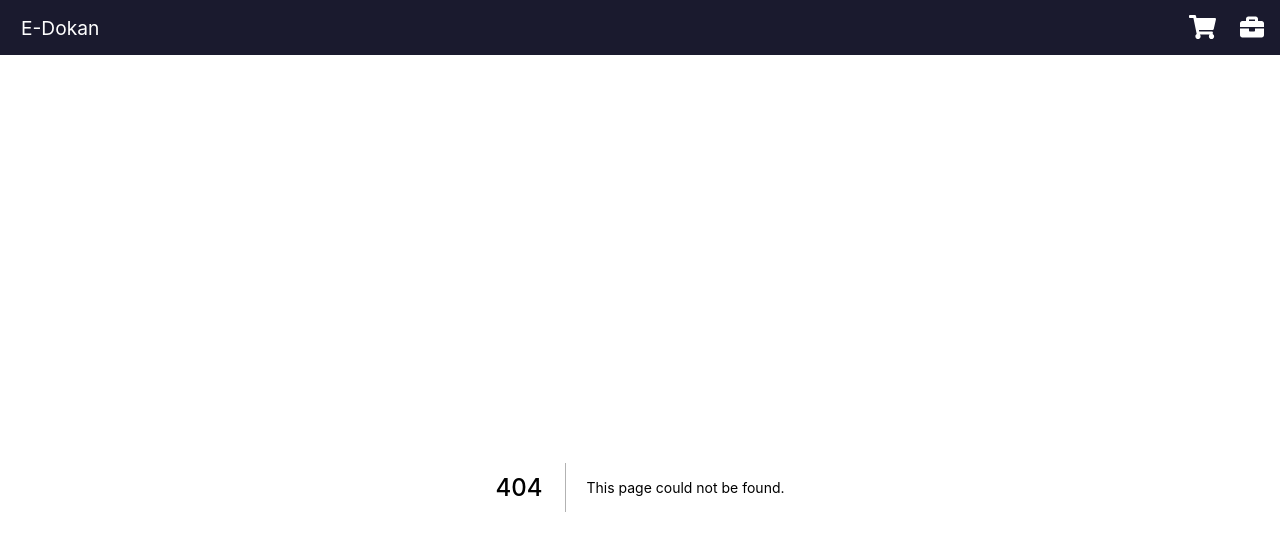
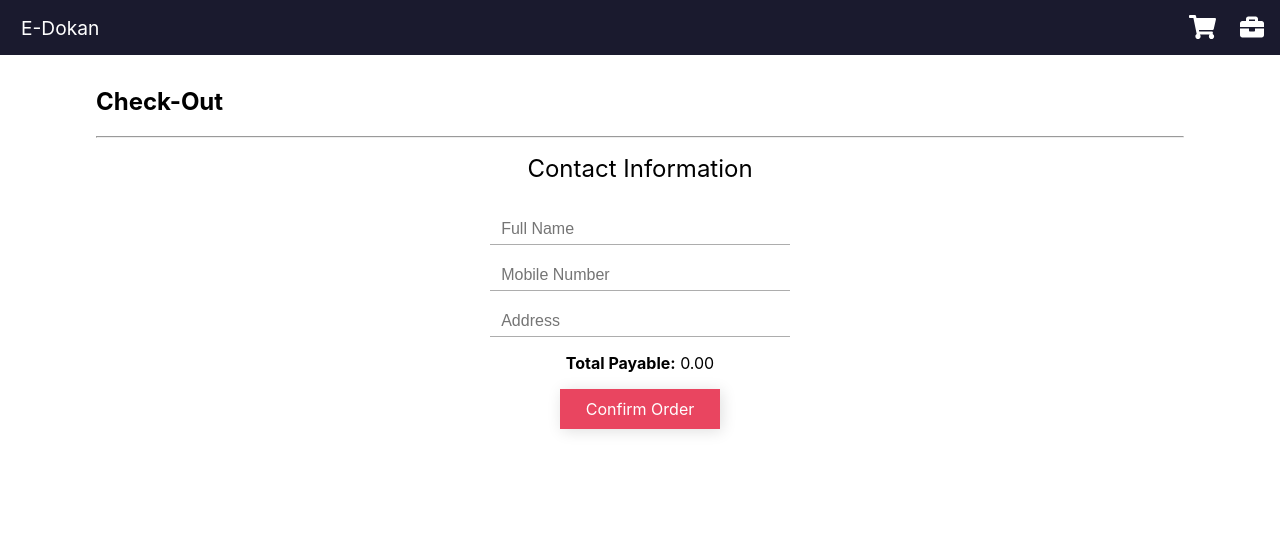
Before and after one commit to as-shahriar/react-next, a Next.js app in the folder ecommerce/: page /checkout in a window 1280 px wide. Before the commit this address had no page. Shown: the top 534 px of the page. Built offline with nearby package versions, Linux system fonts and the light colour scheme.

Commit message:
added confirm order page

```diff
--- a/ecommerce/Components/Cart.jsx
+++ b/ecommerce/Components/Cart.jsx
@@ -1,6 +1,6 @@
 import CartItem from './CartItem'
 import {useCart} from '../Providers/cartProvider'
-
+import Link from 'next/link'
 
 const Cart = () => {
     const {cart} = useCart()
@@ -25,7 +25,7 @@ const Cart = () => {
                 (cart.length)?
                 <div className="right">
                     <span><strong>Total:</strong> {total.toFixed(2)} </span>
-                    <div className="button">Check Out</div>
+                    <Link href='/checkout'><div className="button">Check Out</div></Link>
                 </div> : <p align="center">Your Cart is Empty</p>
             }
 
--- /dev/null
+++ b/ecommerce/Components/Checkout.jsx
@@ -0,0 +1,110 @@
+import {useCart} from '../Providers/cartProvider'
+import {useState,useEffect} from 'react'
+
+const Checkout = () => {
+    const {cart} = useCart()
+    const [form,setForm] = useState({
+        name:null,
+        mobile:null,
+        address:null
+    })
+
+    let total = 0
+    cart.forEach(e=>{
+        total += e.price*e.cart_qty
+    })
+
+    function nameChange(e){
+        setForm({
+            name:e.target.value.trim(),
+            mobile:form.mobile,
+            address:form.address
+        })
+    }
+    function mobileChange(e){
+        setForm({
+            name:form.name,
+            mobile:e.target.value.trim(),
+            address:form.address
+        })
+    }
+    function addressChange(e){
+        setForm({
+            name:form.name,
+            mobile:form.mobile,
+            address:e.target.value.trim()
+        })
+    }
+
+    function onSubmit(){
+        if(!form.name){
+            alert("Name is required")
+            return;
+        }
+
+        if(!form.mobile || !/^01[0-9]{9}$/.test(form.mobile)){
+            alert("Mobile number is required")
+            return;
+        }
+        if(!form.address){
+            alert("Address is required")
+            return;
+        }
+        fetch('http://localhost:3000/api/order',{
+            method: 'POST',
+            body: JSON.stringify({
+                 user: form,
+                 orders: cart
+            })
+        });
+    }
+
+    return (
+        <>
+            <h2>Check-Out</h2>
+            <hr/>
+            <p align="center" style={{fontSize:'1.5rem',margin:'1rem'}}>Contact Information</p>
+            <div className="form-group">
+                <input type="text" placeholder="Full Name" onChange={nameChange}/>
+                <input type="text" placeholder="Mobile Number" onChange={mobileChange}/>
+                <input type="text" placeholder="Address" onChange={addressChange}/>
+                <span style={{marginTop: '1rem'}}><strong>Total Payable:</strong> {total.toFixed(2)}</span>
+                <div className="button" onClick={onSubmit}>Confirm Order</div>
+            </div>
+
+
+
+            <style jsx>
+                {
+                    `
+                        .form-group{
+                            display: flex;
+                            flex-direction: column;
+                            align-items: center;
+                        }
+
+                        input[type="text"]{
+                            width: 300px;
+                            height: 30px;
+                            margin-top: 1rem;
+                            font-size: 1rem;
+                            padding: 0.7rem;
+                            border: none;
+                            border-bottom: 1.5px solid #00000052;
+                            outline: 0;
+                        }
+                        input[type="text"]:focus{
+                            border-bottom: 2px solid #e94560;
+                        }
+                        .error{
+                            border-bottom: 2px solid red!important;
+                        }
+                    `
+                }
+            </style>
+        </>
+    );
+};
+
+
+export default Checkout;
--- /dev/null
+++ b/ecommerce/Data/orders.json
@@ -0,0 +1 @@
+[{"user":{"name":"a","mobile":"01719563829","address":"a"},"orders":[{"id":1,"name":"Product 1","details":"Lorem ipsum dolor, sit amet consectetur adipisicing elit. Libero, excepturi cumque accusantium necessitatibus natus aperiam dicta, quia eaque, accusamus rerum quas autem voluptas ratione molestias eum facilis repellendus id consequatur!","image":"https://m.media-amazon.com/images/I/81hggFz2DvL._AC_UL480_QL65_.jpg","quantity":20,"price":599.99,"cart_qty":2}],"orderID":1,"totalPrice":1199.98}]
--- /dev/null
+++ b/ecommerce/pages/api/order.js
@@ -0,0 +1,23 @@
+var fs = require('fs');
+
+export default (req, res) => {
+    if (req.method === 'POST') {
+        fs.readFile("Data/orders.json",'utf8',(err,data)=>{
+            let savedData = JSON.parse(data)
+            let newData = JSON.parse(req.body)
+            newData.orderID = savedData.length+1
+            let totalPrice = 0
+            newData.orders.forEach(e=>{
+                totalPrice += e.price*e.cart_qty
+            })
+            newData.totalPrice = totalPrice
+            fs.writeFile("Data/orders.json",JSON.stringify([...savedData,newData]),(err)=>console.log(err))
+        })
+        res.status(201).json({})
+    }
+    else{
+        fs.readFile("Data/orders.json",'utf8',(err,data)=>{
+            res.status(200).json(JSON.parse(data))
+        })
+    }
+}
--- /dev/null
+++ b/ecommerce/pages/checkout/index.js
@@ -0,0 +1,7 @@
+import Checkout from '../../Components/Checkout'
+const index = () => {
+    return  <Checkout/>
+
+};
+
+export default index;
```
